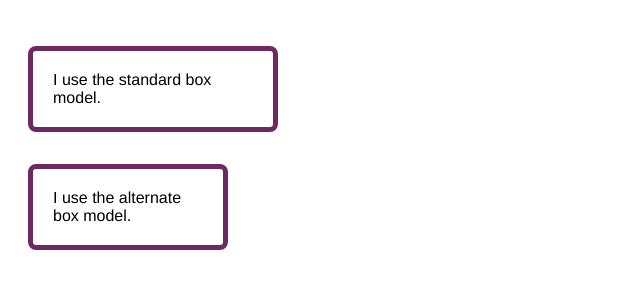
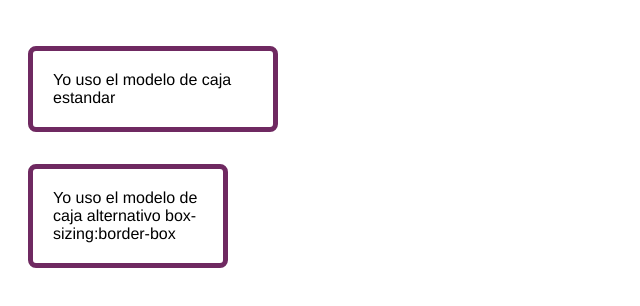
Before and after one commit to ryvanyo/pens, a plain HTML site: page modelos_de_caja.html in a window 1280 px wide. Shown: the whole page, without its empty margins (0-640 px from the left). Drawn offline with Linux system fonts and the light colour scheme.

Commit message:
modelos de caja

```diff
--- a/modelos_de_caja.html
+++ b/modelos_de_caja.html
@@ -29,11 +29,11 @@
     </style>
     ﻿
     <div class="box">
-      I use the standard box model.
+      Yo uso el modelo de caja estandar
     </div>
 
     <div class="box box2">
-      I use the alternate box model.
+      Yo uso el modelo de caja alternativo box-sizing:border-box
     </div>
   </body>
 ﻿</html>
```
